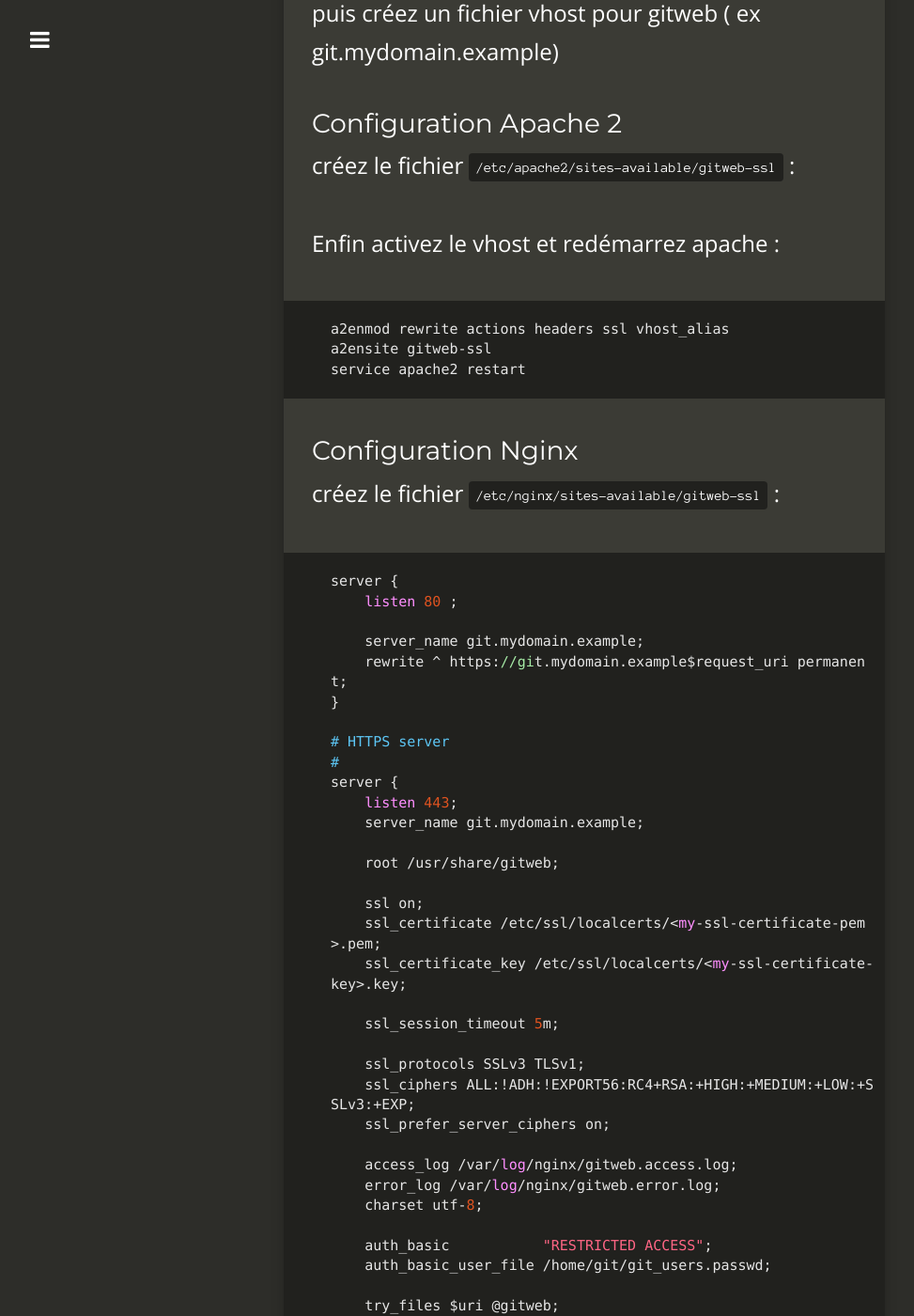
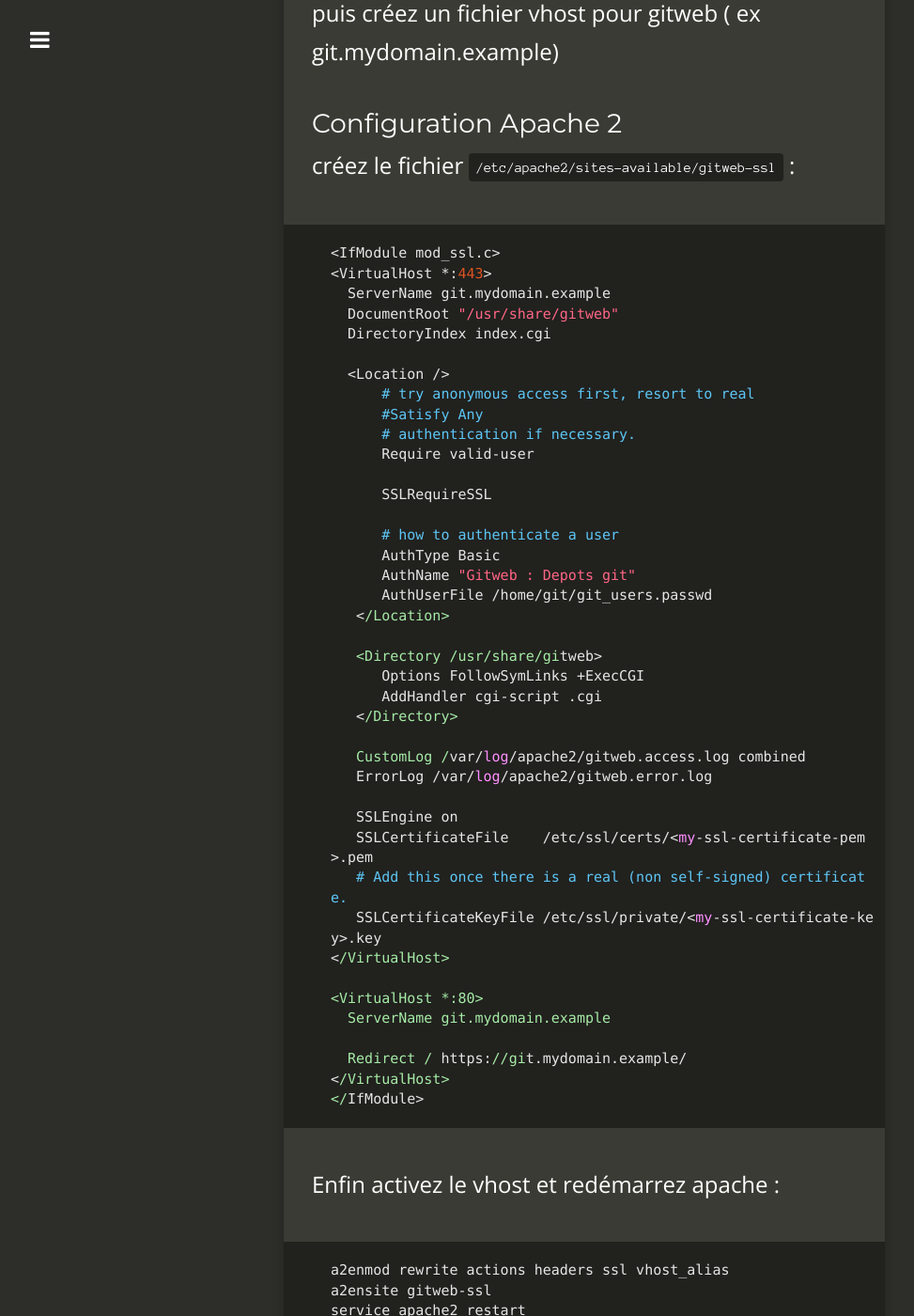
Before and after one commit to csanquer/csanquer.github.io, a Jekyll site: the page built from _posts/2013-06-19-installation-gitolite.md, in a window 1280 px wide and 1400 px high, scrolled down 5838 px. Shown: the whole window at 94% size, without its empty margins (18-991 px from the left). Built offline with Jekyll 4.4.1, drawn with Linux system fonts in a browser that asks for light colours; nearby versions of some CDN libraries; comment, search, counter and statistics services are not loaded; some of the changed text lies outside the part shown.

Commit message:
update gitolite posts

````diff
--- a/_posts/2013-06-19-installation-gitolite.md
+++ b/_posts/2013-06-19-installation-gitolite.md
@@ -15,13 +15,13 @@
 -----------
 Au préalable, vous devez installer git et gitweb :
 
-```sh
+```shell
 sudo aptitude install git gitweb
 ```
 
 et créer un compte unix git qui va heberger gitolite et les dépots git :
 
-```sh
+```shell
 sudo adduser --system --shell /bin/bash --gecos 'git version control' --group --disabled-password --home /home/git git
 ```
 
@@ -32,7 +32,7 @@
 
 On supprime les eventuelles clés SSH déjà autorisées et on prepare le PATH de l'utilisateur git
 
-```sh
+```shell
 sudo su git
 rm $HOME/.ssh/authorized_keys
 mkdir -p $HOME/bin
@@ -42,7 +42,7 @@
 
 puis on installe gitolite depuis [github](https://github.com/sitaramc/gitolite "github gitolite") :
 
-```sh
+```shell
 git clone git://github.com/sitaramc/gitolite
 cd gitolite
 git co v3.5.3.1
@@ -169,13 +169,13 @@
 
 On change les droits des dépots (`drwxr-x---` pour les dossiers et `-rw-r-----` pour les fichiers ) afin qu'ils soient lisibles et modifiable par l'utilisateur git et lisibles uniquement par le groupe git.
 
-```sh
+```shell
 chmod -R u=rwX,g=rX,o= /home/git/repositories/*
 ```
 
 on crée un nouveau fichier de mot de passe pour gitweb (via la commande apache `htpasswd`)
 
-```sh
+```shell
 htpasswd -c /home/git/git_users.passwd VotrePrenom.VotreNom
 ```
 
@@ -184,7 +184,7 @@
 
 D'abord, ajoutez l'utilisateur apache (ou nginx) `www-data` au groupe `git`:
 
-```sh
+```shell
 sudo adduser www-data git
 ```
 
@@ -194,11 +194,52 @@
 
 créez le fichier `/etc/apache2/sites-available/gitweb-ssl` :
 
+```apache
+<IfModule mod_ssl.c>
+<VirtualHost *:443>
+  ServerName git.mydomain.example
+  DocumentRoot "/usr/share/gitweb"
+  DirectoryIndex index.cgi
 
+  <Location />
+      # try anonymous access first, resort to real
+      #Satisfy Any
+      # authentication if necessary.
+      Require valid-user
+
+      SSLRequireSSL
+
+      # how to authenticate a user
+      AuthType Basic
+      AuthName "Gitweb : Depots git"
+      AuthUserFile /home/git/git_users.passwd
+   </Location>
+
+   <Directory /usr/share/gitweb>
+      Options FollowSymLinks +ExecCGI
+      AddHandler cgi-script .cgi
+   </Directory>
+
+   CustomLog /var/log/apache2/gitweb.access.log combined
+   ErrorLog /var/log/apache2/gitweb.error.log
+
+   SSLEngine on
+   SSLCertificateFile    /etc/ssl/certs/<my-ssl-certificate-pem>.pem
+   # Add this once there is a real (non self-signed) certificate.
+   SSLCertificateKeyFile /etc/ssl/private/<my-ssl-certificate-key>.key
+</VirtualHost>
+
+<VirtualHost *:80>
+  ServerName git.mydomain.example
+
+  Redirect / https://git.mydomain.example/
+</VirtualHost>
+</IfModule>
+```
 
 Enfin activez le vhost et redémarrez apache :
 
-```sh
+```shell
 a2enmod rewrite actions headers ssl vhost_alias
 a2ensite gitweb-ssl
 service apache2 restart
@@ -255,7 +296,7 @@
 
 Enfin activez le vhost et redémarrez nginx :
 
-```sh
+```shell
 ngxensite gitweb-ssl
 # ou ln -s /etc/nginx/sites-available/gitweb-ssl /etc/nginx/sites-enabled/gitweb-ssl
 service nginx restart
````
